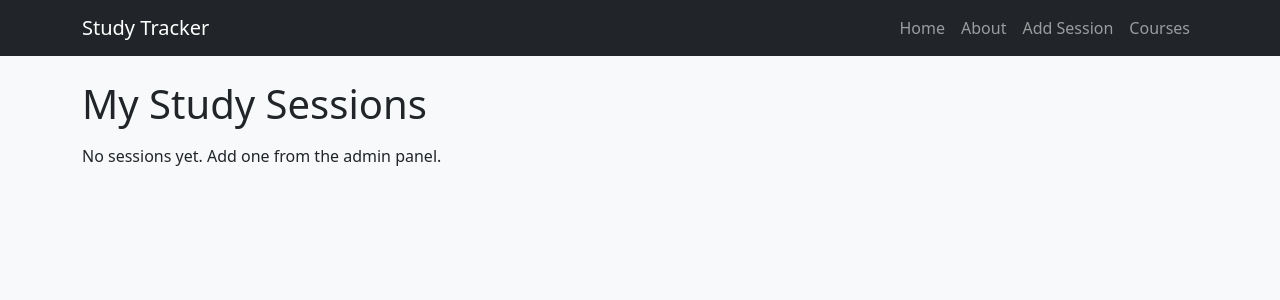
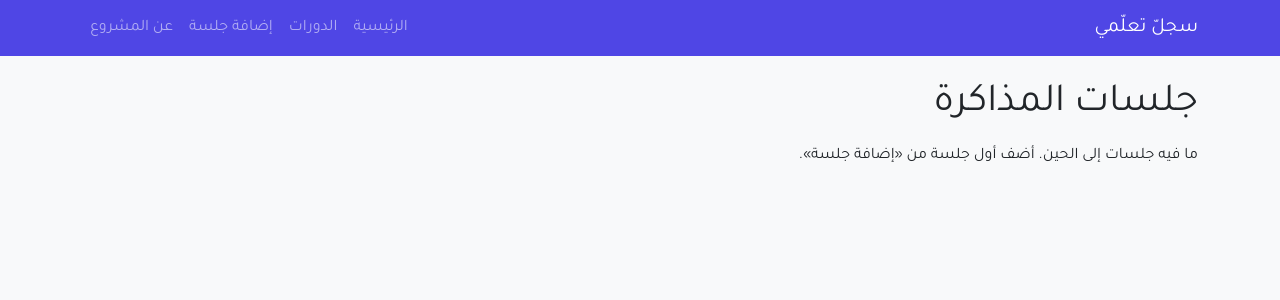
Before and after one commit to xbeeso/study-tracker, a Django app: page / in a window 1280 px wide. Shown: the top 300 px of the page. Run offline with Django 5.2, Linux system fonts and the light colour scheme; data that the repository does not hold is empty.

Commit message:
Arabic RTL design, brand colors, and mobile support

```diff
--- a/config/settings.py
+++ b/config/settings.py
@@ -103,7 +103,8 @@ AUTH_PASSWORD_VALIDATORS = [
 # Internationalization
 # https://docs.djangoproject.com/en/6.1/topics/i18n/
 
-LANGUAGE_CODE = 'en-us'
+# Arabic: Django's own texts (form errors, dates, the admin panel) become Arabic.
+LANGUAGE_CODE = "ar"
 
 # Use Saudi time instead of UTC, so dates match our real day.
 TIME_ZONE = "Asia/Riyadh"
--- /dev/null
+++ b/tracker/static/tracker/style.css
@@ -0,0 +1,32 @@
+/* ===== Colors: change these two lines to change the whole site's look ===== */
+:root {
+    --brand: #4f46e5;       /* Main color (indigo). */
+    --brand-dark: #3730a3;  /* A darker shade, used when hovering. */
+}
+
+/* Use the Arabic font everywhere on the page. */
+body {
+    font-family: "Tajawal", sans-serif;
+}
+
+/* The navbar background, in our brand color. */
+.brand-bg {
+    background-color: var(--brand);
+}
+
+/* Bootstrap's blue buttons, in our brand color. */
+.btn-primary {
+    background-color: var(--brand);
+    border-color: var(--brand);
+}
+
+.btn-primary:hover {
+    background-color: var(--brand-dark);
+    border-color: var(--brand-dark);
+}
+
+/* Cards: rounded corners and a soft shadow. */
+.card {
+    border-radius: 0.75rem;
+    box-shadow: 0 2px 8px rgba(0, 0, 0, 0.06);
+}
--- a/tracker/templates/tracker/add_session.html
+++ b/tracker/templates/tracker/add_session.html
@@ -22,6 +22,6 @@
             </div>
         {% endfor %}
 
-        <button type="submit" class="btn btn-primary">Save</button>
+        <button type="submit" class="btn btn-primary">حفظ</button>
     </form>
 {% endblock %}
--- a/tracker/templates/tracker/base.html
+++ b/tracker/templates/tracker/base.html
@@ -1,24 +1,38 @@
+{% load static %}
 <!DOCTYPE html>
-<html lang="en">
+<html lang="ar" dir="rtl">
 <head>
     <meta charset="UTF-8">
     <!-- Makes the page fit phone screens correctly. -->
     <meta name="viewport" content="width=device-width, initial-scale=1">
-    <title>{% block title %}Study Tracker{% endblock %}</title>
-    <!-- Bootstrap: ready-made styles, loaded from the internet (CDN). -->
-    <link href="https://cdn.jsdelivr.net/npm/bootstrap@5.3.3/dist/css/bootstrap.min.css" rel="stylesheet">
+    <title>{% block title %}سجلّ تعلّمي{% endblock %}</title>
+    <!-- Bootstrap RTL: the right-to-left version of Bootstrap, made for Arabic pages. -->
+    <link href="https://cdn.jsdelivr.net/npm/bootstrap@5.3.3/dist/css/bootstrap.rtl.min.css" rel="stylesheet">
+    <!-- Tajawal: a clear Arabic font from Google Fonts. -->
+    <link href="https://fonts.googleapis.com/css2?family=Tajawal:wght@400;700&display=swap" rel="stylesheet">
+    <!-- Our own design file. It comes AFTER Bootstrap, so our colors win. -->
+    <link href="{% static 'tracker/style.css' %}" rel="stylesheet">
 </head>
 <body class="bg-light">
-    <!-- Navbar: appears on EVERY page that extends this file. -->
-    <nav class="navbar navbar-expand navbar-dark bg-dark mb-4">
+    <!-- navbar-expand-md: full navbar on medium screens and up, folded menu on phones. -->
+    <nav class="navbar navbar-expand-md navbar-dark brand-bg mb-4">
         <div class="container">
-            <a class="navbar-brand" href="{% url 'home' %}">Study Tracker</a>
-            <div class="navbar-nav">
-                {# 'home' and 'about' are the name= values from urls.py. #}
-                <a class="nav-link" href="{% url 'home' %}">Home</a>
-                <a class="nav-link" href="{% url 'about' %}">About</a>
-                <a class="nav-link" href="{% url 'add_session' %}">Add Session</a>
-                <a class="nav-link" href="{% url 'course_list' %}">Courses</a>
+            <a class="navbar-brand" href="{% url 'home' %}">سجلّ تعلّمي</a>
+
+            {# The menu button: it only appears on small screens. #}
+            <button class="navbar-toggler" type="button" data-bs-toggle="collapse" data-bs-target="#mainNav"
+                    aria-controls="mainNav" aria-expanded="false" aria-label="القائمة">
+                <span class="navbar-toggler-icon"></span>
+            </button>
+
+            {# On phones, these links hide behind the button. On wide screens, they show normally. #}
+            <div class="collapse navbar-collapse" id="mainNav">
+                <div class="navbar-nav ms-auto">
+                    <a class="nav-link" href="{% url 'home' %}">الرئيسية</a>
+                    <a class="nav-link" href="{% url 'course_list' %}">الدورات</a>
+                    <a class="nav-link" href="{% url 'add_session' %}">إضافة جلسة</a>
+                    <a class="nav-link" href="{% url 'about' %}">عن المشروع</a>
+                </div>
             </div>
         </div>
     </nav>
@@ -27,5 +41,8 @@
         {# Each page fills this block with its own content. #}
         {% block content %}{% endblock %}
     </main>
+
+    <!-- Bootstrap's JavaScript: needed for the menu button to open and close. -->
+    <script src="https://cdn.jsdelivr.net/npm/bootstrap@5.3.3/dist/js/bootstrap.bundle.min.js"></script>
 </body>
 </html>
--- a/tracker/templates/tracker/home.html
+++ b/tracker/templates/tracker/home.html
@@ -1,43 +1,46 @@
 {% extends "tracker/base.html" %}
 
-{% block title %}My Sessions{% endblock %}
+{% block title %}جلساتي{% endblock %}
 
 {% block content %}
-<h1 class="mb-3">My Study Sessions</h1>
+    <h1 class="mb-3">جلسات المذاكرة</h1>
 
-{# The same if/else you know from Python, but inside HTML. #}
     {% if sessions %}
+        {# On small screens, the table scrolls sideways instead of breaking the page. #}
+        <div class="table-responsive">
             <table class="table table-striped bg-white">
                 <thead>
                     <tr>
-            <th>Date</th>
-            <th>Course</th>
-            <th>Minutes</th>
-            <th>Note</th>
-            <th>Actions</th>
+                        <th>التاريخ</th>
+                        <th>الدورة</th>
+                        <th>الدقائق</th>
+                        <th>ملاحظة</th>
+                        <th>إجراءات</th>
                     </tr>
                 </thead>
                 <tbody>
                     {# The same for loop you know: one table row per session. #}
                     {% for session in sessions %}
                         <tr>
-            <td>{{ session.day }}</td>
+                            {# text-nowrap: keep the date on one line. #}
+                            <td class="text-nowrap">{{ session.day }}</td>
                             <td>
                                 {# Link to this session's course page: session -> its course -> its number. #}
                                 <a href="{% url 'course_detail' session.course.pk %}">{{ session.course.name }}</a>
                             </td>
                             <td>{{ session.minutes }}</td>
                             <td>{{ session.note }}</td>
-            <td>
+                            <td class="text-nowrap">
                                 {# Each button links to THIS session's page, using its number. #}
-                <a href="{% url 'edit_session' session.pk %}" class="btn btn-sm btn-outline-primary">Edit</a>
-                <a href="{% url 'delete_session' session.pk %}" class="btn btn-sm btn-outline-danger">Delete</a>
+                                <a href="{% url 'edit_session' session.pk %}" class="btn btn-sm btn-outline-primary">تعديل</a>
+                                <a href="{% url 'delete_session' session.pk %}" class="btn btn-sm btn-outline-danger">حذف</a>
                             </td>
                         </tr>
                     {% endfor %}
                 </tbody>
             </table>
+        </div>
     {% else %}
-<p>No sessions yet. Add one from the admin panel.</p>
+        <p>ما فيه جلسات إلى الحين. أضف أول جلسة من «إضافة جلسة».</p>
     {% endif %}
 {% endblock %}
--- a/tracker/views.py
+++ b/tracker/views.py
@@ -32,7 +32,7 @@ def add_session(request):
         # The user just opened the page: show an empty form.
         form = SessionForm()
     # The same template is used for adding AND editing, so we send the page title too.
-    return render(request, "tracker/add_session.html", {"form": form, "title": "Add a Study Session"})
+        return render(request, "tracker/add_session.html", {"form": form, "title": "إضافة جلسة مذاكرة"})
 
 
 def course_list(request):
@@ -72,7 +72,7 @@ def edit_session(request, pk):
         # Show the form already filled with the session's current values.
         form = SessionForm(instance=session)
     # Reuse the add-session template, with a different title.
-    return render(request, "tracker/add_session.html", {"form": form, "title": "Edit Session"})
+        return render(request, "tracker/add_session.html", {"form": form, "title": "تعديل الجلسة"})
 
 
 def delete_session(request, pk):
```
Also changed, not shown: tracker/forms.py (+16 -0 lines), tracker/templates/tracker/about.html (+4 -4 lines), tracker/templates/tracker/course_detail.html (+11 -7 lines), tracker/templates/tracker/course_list.html (+4 -4 lines), tracker/templates/tracker/session_confirm_delete.html (+6 -6 lines). Lines whose indentation alone changed are shown as unchanged.
